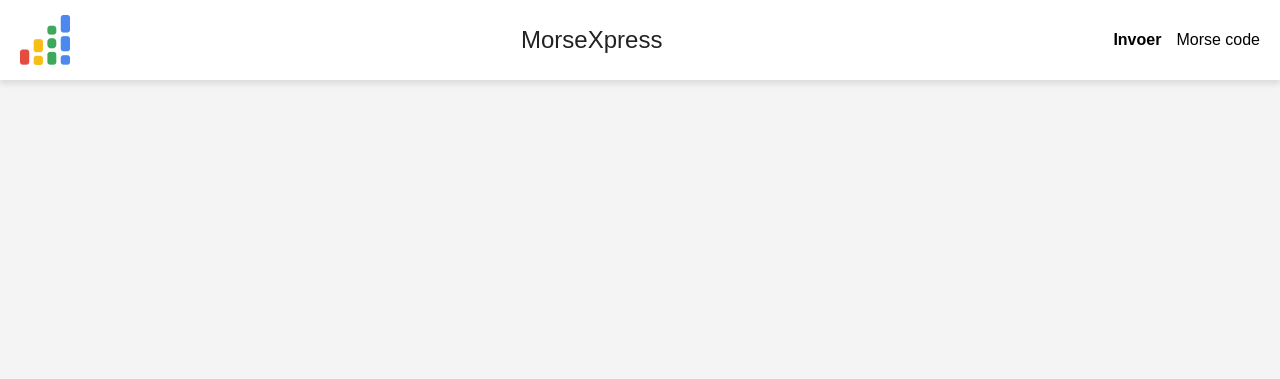
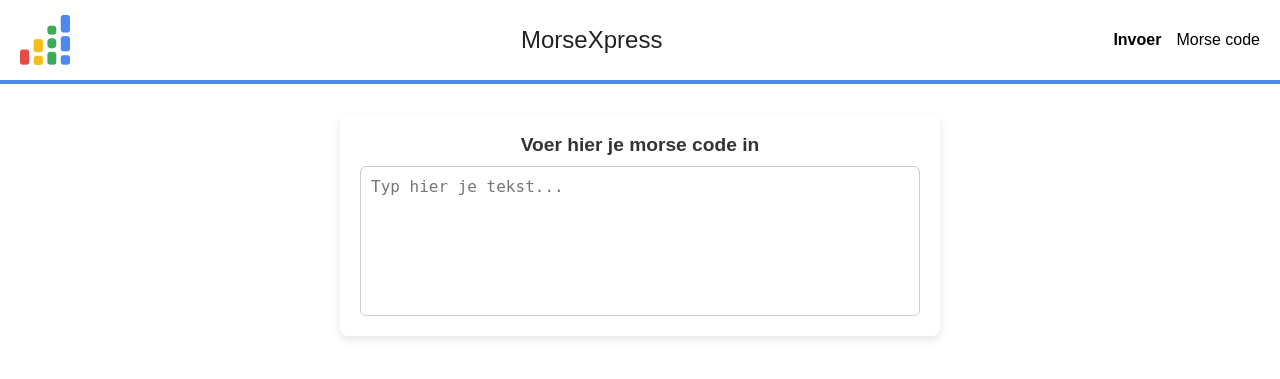
Before and after one commit to Yonder-ICT-Mediatechnologie/proftaak-browserapi-KasperEnThom, a PHP site: page / in a window 1280 px wide. Shown: the top 379 px of the page. Run offline with PHP 8.4, Linux system fonts and the light colour scheme; some web fonts are replaced.

Commit message:
header verbeterd

```diff
--- a/index.php
+++ b/index.php
@@ -18,7 +18,6 @@
 
     body {
         font-family: Arial, sans-serif;
-        background-color: #f4f4f4;
         color: #333;
     }
 
@@ -34,7 +33,7 @@
         justify-content: space-between;
         background-color: #fff;
         padding: 15px 20px;
-        box-shadow: 0 4px 6px rgba(0, 0, 0, 0.1);
+        border-bottom: 4px solid #4C88EF;
     }
 
     header img {
@@ -61,6 +60,42 @@
     .link:hover {
         color: #0056b3;
     }
+
+    .morseInput {
+        max-width: 600px;
+        margin: 30px auto;
+        padding: 20px;
+        background: #fff;
+        border-radius: 8px;
+        box-shadow: 0 4px 8px rgba(0, 0, 0, 0.1);
+        display: flex;
+        flex-direction: column;
+        gap: 10px;
+    }
+
+    .voerIn {
+        font-size: 1.2rem;
+        font-weight: bold;
+        color: #333;
+        text-align: center;
+    }
+
+    textarea {
+        width: 100%;
+        height: 150px;
+        padding: 10px;
+        font-size: 1rem;
+        border: 1px solid #ccc;
+        border-radius: 6px;
+        resize: none;
+        transition: border-color 0.3s ease-in-out, box-shadow 0.3s ease-in-out;
+    }
+
+    textarea:focus {
+        border-color: #007bff;
+        box-shadow: 0 0 5px rgba(0, 123, 255, 0.3);
+        outline: none;
+    }
 </style>
 
 <body>
@@ -72,6 +107,10 @@
             <a href="tekst.php" class="link heading">Morse code</a>
         </div>
     </header>
+    <form action="index.php" method="POST" class="morseInput">
+        <div class="voerIn">Voer hier je morse code in</div>
+        <textarea name="input" id="tekstInput" placeholder="Typ hier je tekst..."></textarea>
+    </form>
 </body>
 
 </html>
```
